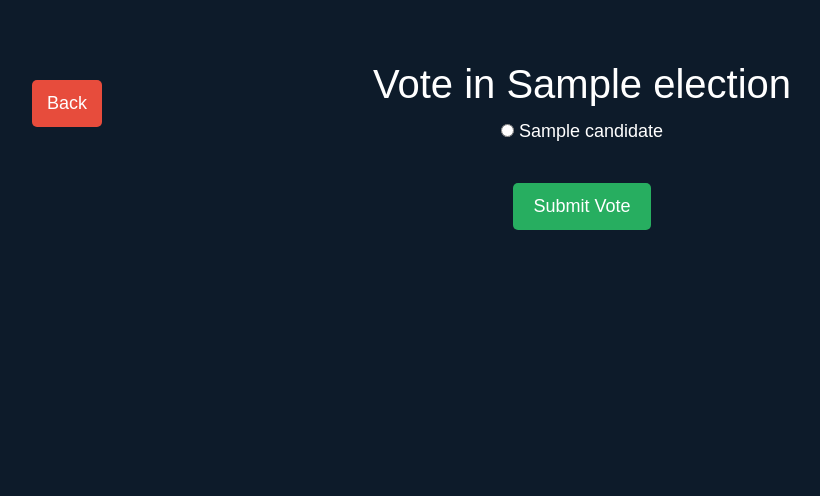
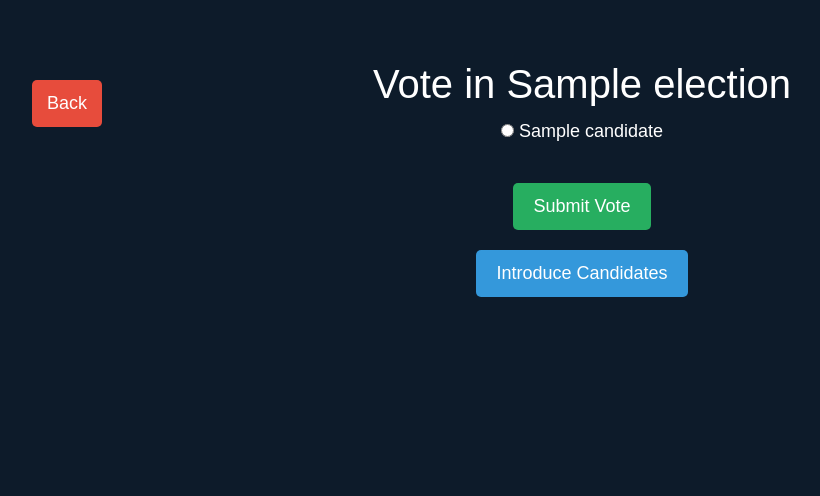
Before and after one commit to abarber7/2024-EveryVoter-A-Team, a Flask app: template templates/vote.html in a window 1280 px wide. Shown: the top 496 px of the page, without its empty margins (58-878 px from the left). Run offline with Flask 3, Linux system fonts and the light colour scheme; tables that the repository leaves empty hold one stand-in row (values such as "Sample post"); the template is opened without the code that fills it: values that come from a table or form of the project are taken from there, most other values are stand-ins (such as "Sample title", 1, 10 or a date in 2020); parts of the project's set-up code (start-up, migrations or seed data) failed here and were passed over; some libraries are stand-ins or nearby versions.

Commit message:
Candidate introduces in place

```diff
--- a/templates/vote.html
+++ b/templates/vote.html
@@ -1,5 +1,3 @@
-<!-- vote.html -->
-
 {% extends "base.html" %}
 
 {% block title %}
@@ -46,6 +44,25 @@
     .submit-button:hover {
         background-color: #2ecc71;
     }
+
+    .tts-button {
+        margin-top: 20px;
+        padding: 10px 20px;
+        font-size: 18px;
+        background-color: #3498db;
+        color: white;
+        border: none;
+        border-radius: 5px;
+    }
+
+    .tts-button:hover {
+        background-color: #2980b9;
+    }
+
+    #audio-introduction {
+        display: none;
+        margin-top: 20px;
+    }
 </style>
 {% endblock %}
 
@@ -64,5 +81,45 @@
         {% endfor %}
         <button type="submit" class="submit-button">Submit Vote</button>
     </form>
+
+    <!-- Button to introduce candidates -->
+    <button class="tts-button" id="introduce-candidates-btn" data-election-id="{{ election.id }}">Introduce Candidates</button>
+
+    <!-- Audio element to play the introduction -->
+    <audio id="audio-introduction" controls></audio>
 </div>
+
+<script>
+document.getElementById('introduce-candidates-btn').addEventListener('click', function() {
+    // Get the election ID from the data attribute
+    const electionId = this.getAttribute('data-election-id');
+
+    // Fetch request to generate the audio
+    fetch('/generate-candidates-audio', {
+        method: 'POST',
+        headers: {
+            'Content-Type': 'application/json',
+        },
+        body: JSON.stringify({ election_id: electionId }),
+    })
+    .then(response => {
+        if (!response.ok) {
+            throw new Error('Audio generation failed.');
+        }
+        return response.blob();
+    })
+    .then(blob => {
+        // Create a URL for the audio blob and set it as the source for the audio element
+        const audioElement = document.getElementById('audio-introduction');
+        const audioURL = URL.createObjectURL(blob);
+        audioElement.src = audioURL;
+        audioElement.style.display = 'block';
+        audioElement.play();
+    })
+    .catch(error => {
+        console.error('Error:', error);
+        alert("Audio introduction failed. Please try again.");
+    });
+});
+</script>
 {% endblock %}
```
